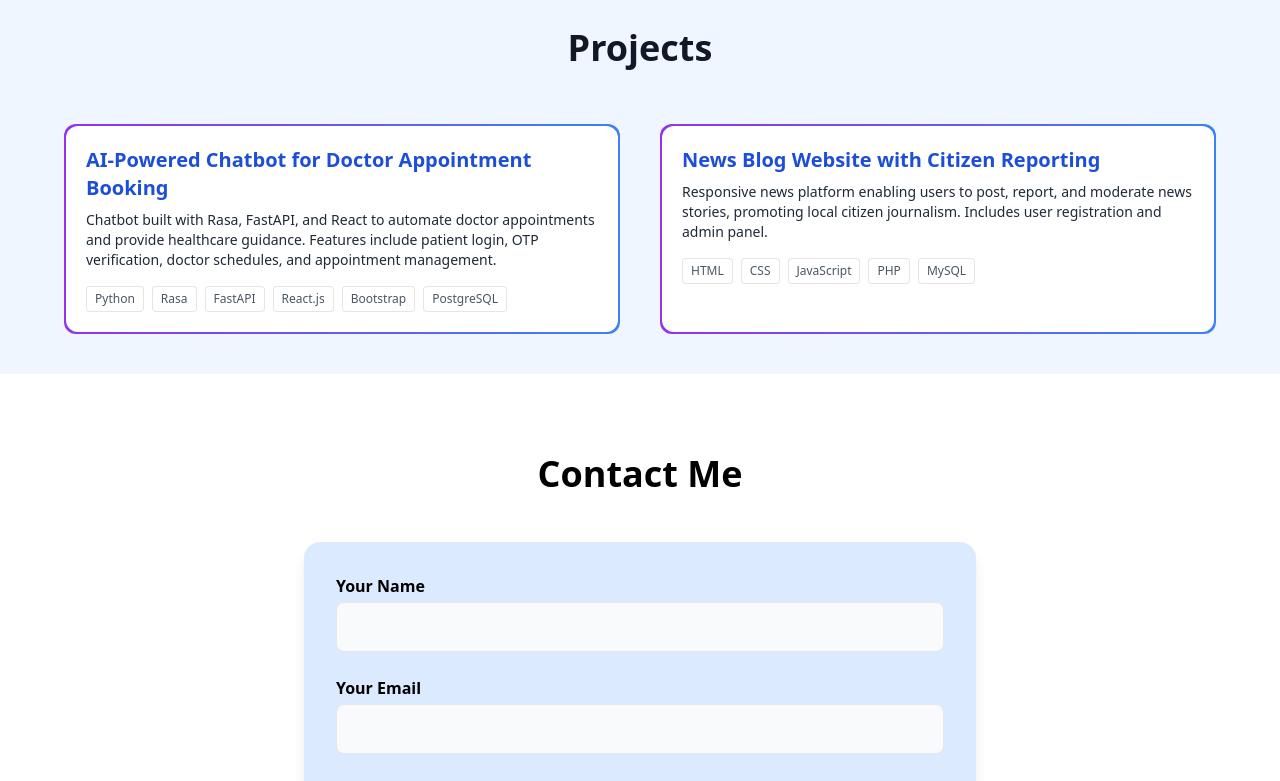
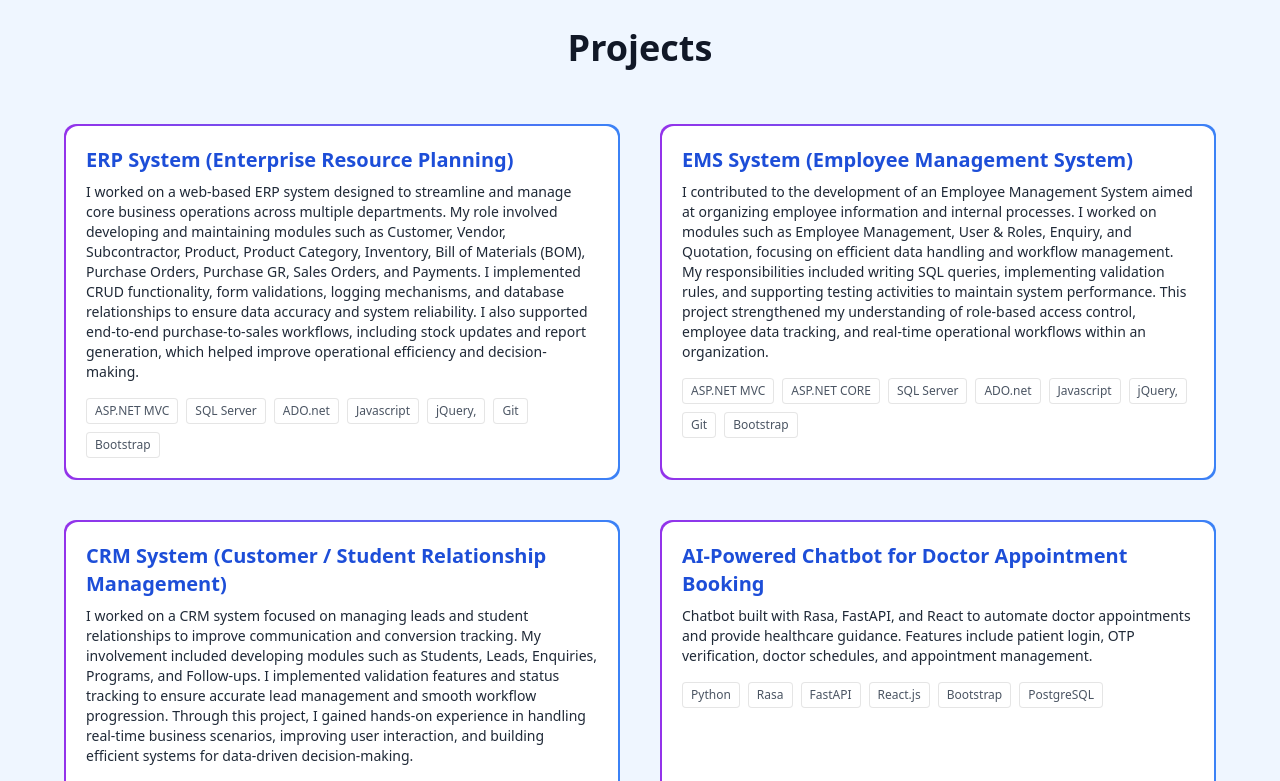
Before and after one commit to asmita-dhadpi/my-portfolio, a React (Vite) app: page / in a window 1280 px wide. Shown: the part 3240-4021 px from the top of the page. Built offline with nearby package versions, Linux system fonts and the light colour scheme.

Commit message:
Projects added with description

```diff
--- a/src/components/Projects.jsx
+++ b/src/components/Projects.jsx
@@ -1,8 +1,32 @@
 import React, { useState } from "react";
 import ProjectCard from "./ProjectCard";
 const projectList = [
+    {
+    id: 1,
+    title: "ERP System (Enterprise Resource Planning)",
+    longDesc:
+      "I worked on a web-based ERP system designed to streamline and manage core business operations across multiple departments. My role involved developing and maintaining modules such as Customer, Vendor, Subcontractor, Product, Product Category, Inventory, Bill of Materials (BOM), Purchase Orders, Purchase GR, Sales Orders, and Payments. I implemented CRUD functionality, form validations, logging mechanisms, and database relationships to ensure data accuracy and system reliability. I also supported end-to-end purchase-to-sales workflows, including stock updates and report generation, which helped improve operational efficiency and decision-making.",
+      tech: ["ASP.NET MVC", "SQL Server","ADO.net", "Javascript","jQuery,","Git","Bootstrap"],
+
+  },
   {
-    id: 1,
+    id: 2,
+    title: "EMS System (Employee Management System)",
+    longDesc:
+      "I contributed to the development of an Employee Management System aimed at organizing employee information and internal processes. I worked on modules such as Employee Management, User & Roles, Enquiry, and Quotation, focusing on efficient data handling and workflow management. My responsibilities included writing SQL queries, implementing validation rules, and supporting testing activities to maintain system performance. This project strengthened my understanding of role-based access control, employee data tracking, and real-time operational workflows within an organization.",
+    tech: ["ASP.NET MVC", "ASP.NET CORE", "SQL Server","ADO.net", "Javascript","jQuery,","Git","Bootstrap"],
+
+  },
+  {
+    id: 3,
+    title: "CRM System (Customer / Student Relationship Management)",
+    longDesc:
+      "I worked on a CRM system focused on managing leads and student relationships to improve communication and conversion tracking. My involvement included developing modules such as Students, Leads, Enquiries, Programs, and Follow-ups. I implemented validation features and status tracking to ensure accurate lead management and smooth workflow progression. Through this project, I gained hands-on experience in handling real-time business scenarios, improving user interaction, and building efficient systems for data-driven decision-making.",
+    tech: ["ASP.NET MVC", "ASP.NET CORE", "SQL Server","ADO.net","Entity Framework", "Javascript","jQuery,","Git","Bootstrap"],
+
+  },
+  {
+    id: 4,
     title: "AI-Powered Chatbot for Doctor Appointment Booking",
     longDesc:
       "Chatbot built with Rasa, FastAPI, and React to automate doctor appointments and provide healthcare guidance. Features include patient login, OTP verification, doctor schedules, and appointment management.",
@@ -10,7 +34,7 @@ const projectList = [
 
   },
   {
-    id: 2,
+    id: 5,
     title: "News Blog Website with Citizen Reporting",
     longDesc:
       "Responsive news platform enabling users to post, report, and moderate news stories, promoting local citizen journalism. Includes user registration and admin panel.",
```
